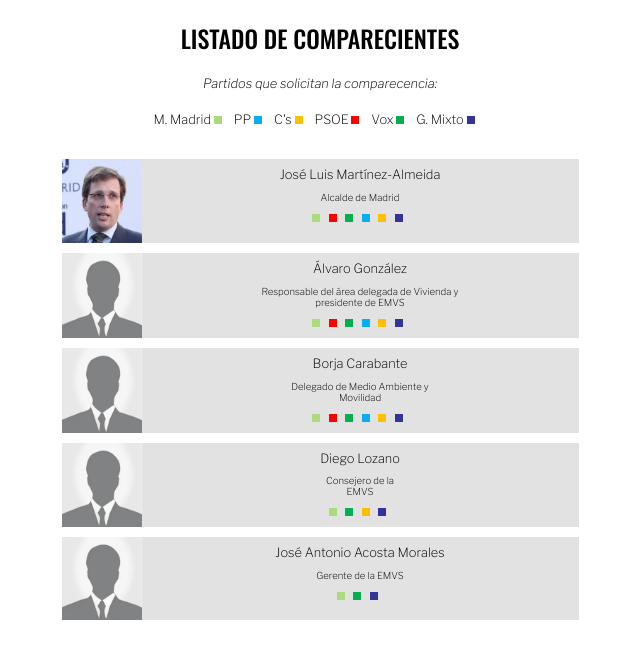
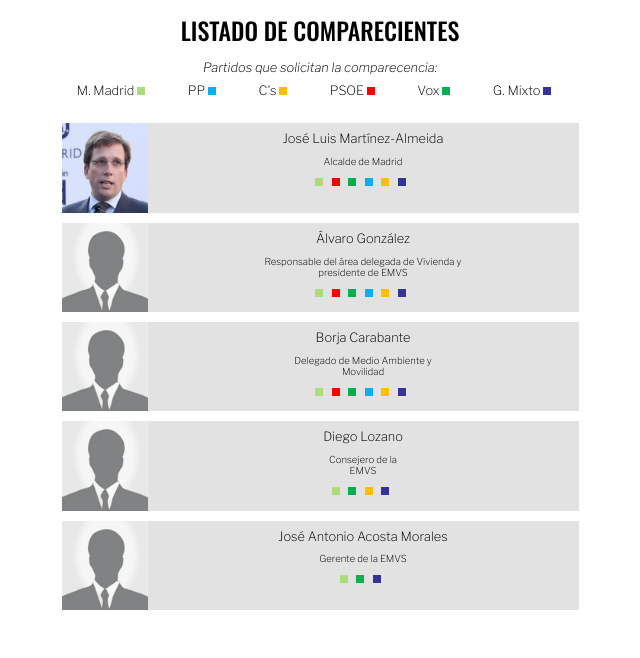
Before and after one commit to bmgoitia/comisionAyuso, a plain HTML site: page index.html in a window 1280 px wide. Shown: the whole page, without its empty margins (320-960 px from the left). Drawn offline with nearby package versions, Linux system fonts and the light colour scheme.

Commit message:
Update styles.css

```diff
--- a/css/styles.css
+++ b/css/styles.css
@@ -16,17 +16,24 @@ body{
 }
 
 #title h2{
+    margin-top: 12px;
+    margin-bottom:0;
     font-weight: 500;
 }
 
 #sol{
+    padding-top: 12px;
+    padding-bottom: 7px;
     text-align:center;
+    position:sticky;
+    top:0;
+    background-color: rgba(255, 255, 255, 0.9);
 }
 
 .pSol{
     font-style: italic;
     font-size: 0.8rem;
-    margin: 0.5rem auto;
+    margin: 0 auto;
 }
 
 
@@ -35,9 +42,11 @@ body{
 .ley{
     display: flex;
     justify-content: center;
+
 }
 
 .ley p{
+    margin: 0.5rem auto;
     font-size:0.8rem;
 }
 
@@ -79,7 +88,7 @@ body{
 /* ITEMS */
 
 #items{
-    margin-top: 20px;
+    margin-top: 10px;
 }
 
 
@@ -91,7 +100,7 @@ body{
 
 .img img{
     height: 100%;
-    width: 80px;
+    width: 86px;
     max-width: 150px;
     max-height: 150px;
 
```
